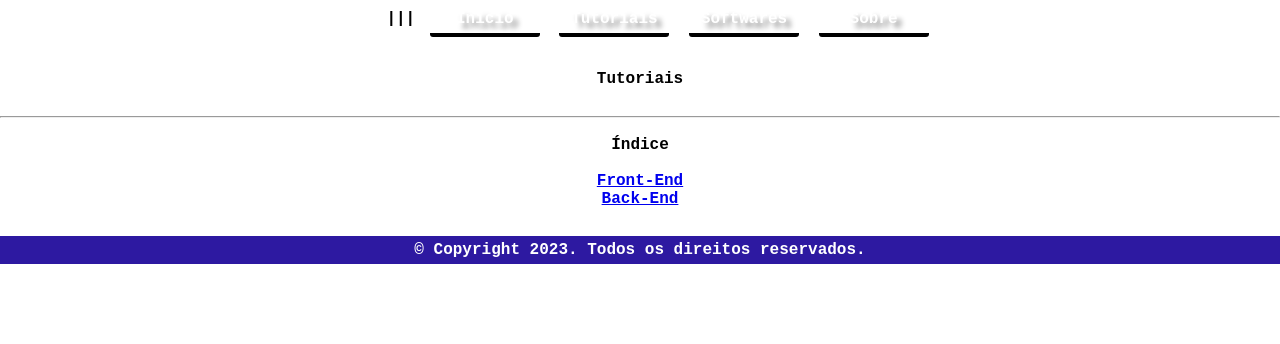
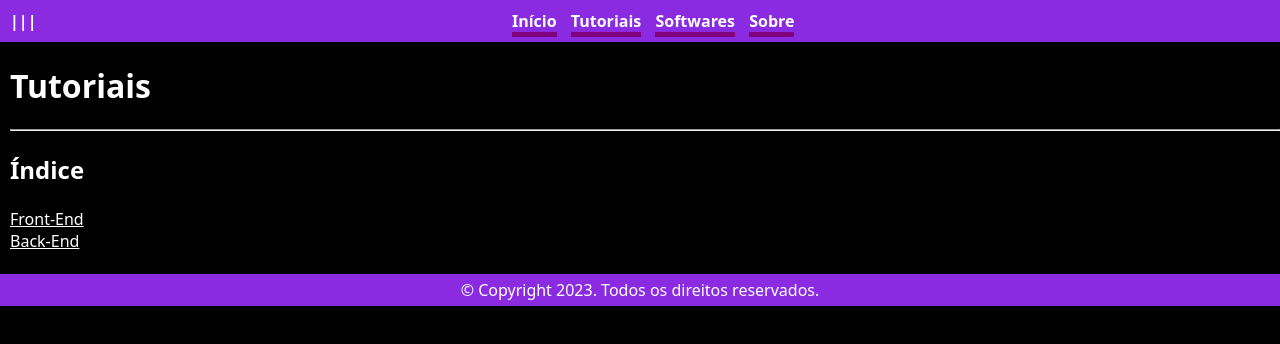
Before and after one commit to RyanMFerreira/home, a plain HTML site: page index.html in a window 1280 px wide. Drawn offline with Linux system fonts and the light colour scheme.

Commit message:
Update style.css

```diff
--- a/style.css
+++ b/style.css
@@ -1,79 +1,58 @@
-*
-{
-    font-family: monospace;
-    font-size: large;
+* {
+    color: white;
+    list-style: none;
     margin: 0;
+    font-family: system-ui, -apple-system, BlinkMacSystemFont, 'Segoe UI', Roboto, Oxygen, Ubuntu, Cantarell, 'Open Sans', 'Helvetica Neue', sans-serif;
+}
+
+body {
+    background-color: black;
+}
+
+ul {
+    background-color: blueviolet;
+    padding: 10px;
     text-align: center;
     font-weight: bold;
+    margin: 0;
 }
 
-h1
-{
-    margin: 10px;
-}
-
-
-.blocks
-{
-    display: flex;
-    margin-top: 10px;
-    justify-content: center;
-}
-
-.box1
-{
-    width: 150px;
-    height: 150px;
-    border: 1px solid black;
-    border-radius: 10px;
-    margin: 5px;
-    text-align: center;
-
-}
-
-.TopBar
-{
-    background-color: rgb(45, 25, 161);
-    list-style: none;
-    width: auto;
-    margin: 0;
-    padding: 5px;
-    text-align: center;
-    box-shadow: 5px 5px 5px rgba(0, 0, 0, 0.416);
-}
-
-ul li
-{
-    border-radius: 3px;
-    text-align: center;
-    display: inline-block;
+ul li {
+    display: inline;
 }
 
 ul li a {
-    padding: 5px;
-    margin: 5px;
-    width: 100px;
-    border-bottom: 4px solid black;
-    color: white;
-    display: block;
     text-decoration: none;
-    text-shadow: 5px 5px 5px rgba(0, 0, 0, 0.416);
-    border-radius: 3px;
+    border-bottom: 5px solid purple;
+    margin: auto 5px;
 }
 
-ul li a:hover
-{
-    background-color: rgb(30, 12, 135);
+ul li a:hover{
+    background-color: rgb(109, 15, 123);
+    padding: 10px;
     border-radius: 5px;
+    border-color: aliceblue;
+    font-size: 16px;
 }
 
-footer
-{
-    margin-top: 10px;
+.contentDiv{
+    align-items: center;
+    margin-left: 10px;
+}
+
+.button{
+    float: left;
+}
+
+.button:hover{
+    background-color: white;
+    color: black;
+    border-radius: 5px;
+    padding: 3px;
+}
+
+footer{
+    padding: 5px;
+    background-color: blueviolet;
     text-align: center;
-    background-color: rgb(45, 25, 161);
-    width: auto;
-    padding: 5px;
-    color: white;
-    bottom: 0;
 }
```
